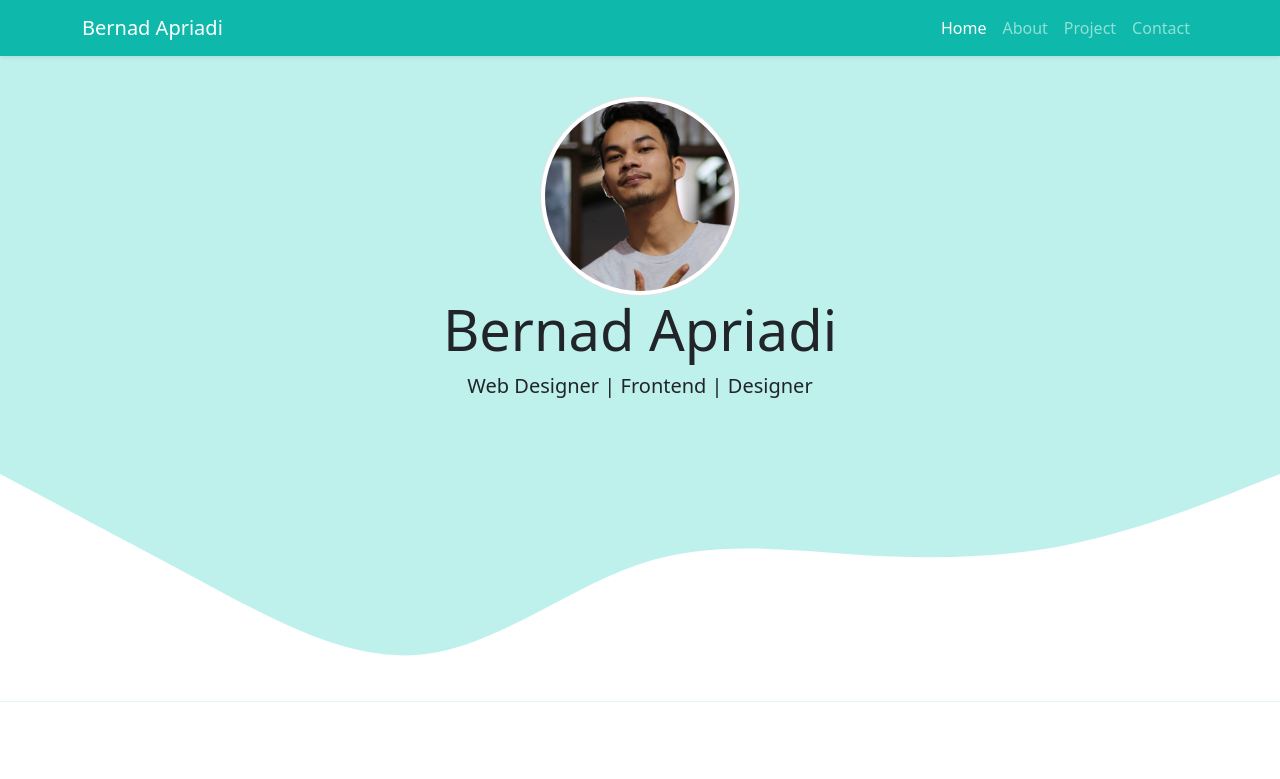
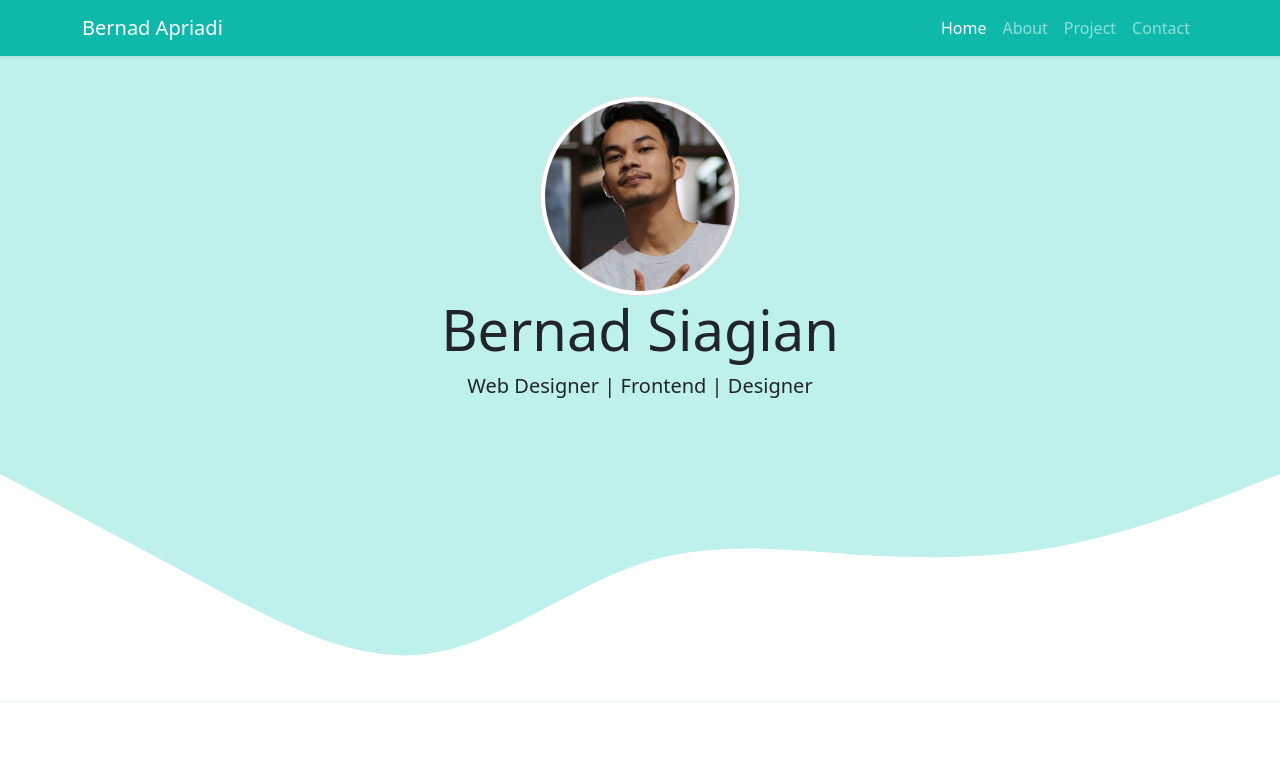
Before and after one commit to syrsenz/syrsenz.github.io, a plain HTML site: page index.html in a window 1280 px wide. Shown: the top 779 px of the page. Drawn offline with nearby package versions, Linux system fonts and the light colour scheme.

Commit message:
perubahan nama

```diff
--- a/index.html
+++ b/index.html
@@ -14,7 +14,7 @@
     <!-- My CSS -->
     <link rel="stylesheet" href="style.css" />
 
-    <title>My Portfolio | Bernad Apriadi</title>
+    <title>My Portfolio | Bernad Siagian</title>
   </head>
   <body id="home">
     <!-- navbar -->
@@ -47,7 +47,7 @@
     <!-- Jumbotron -->
     <section class="jumbotron text-center">
       <img src="img/img-1.jpg" alt="MyPhotos" width="200" class="rounded-circle img-thumbnail" />
-      <h1 class="display-4">Bernad Apriadi</h1>
+      <h1 class="display-4">Bernad Siagian</h1>
       <p class="lead">Web Designer | Frontend | Designer</p>
       <svg xmlns="http://www.w3.org/2000/svg" viewBox="0 0 1440 320">
         <path
```
